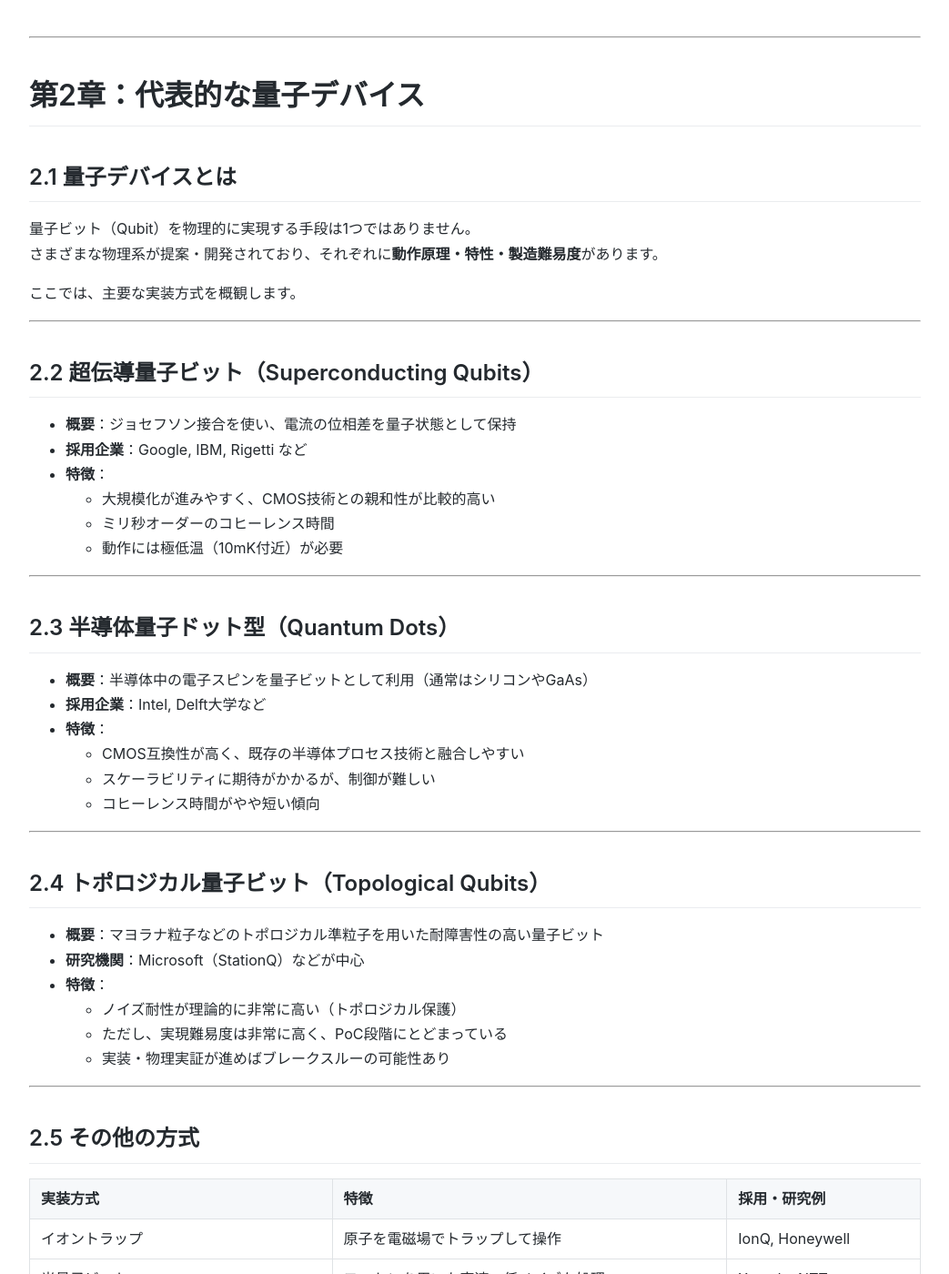
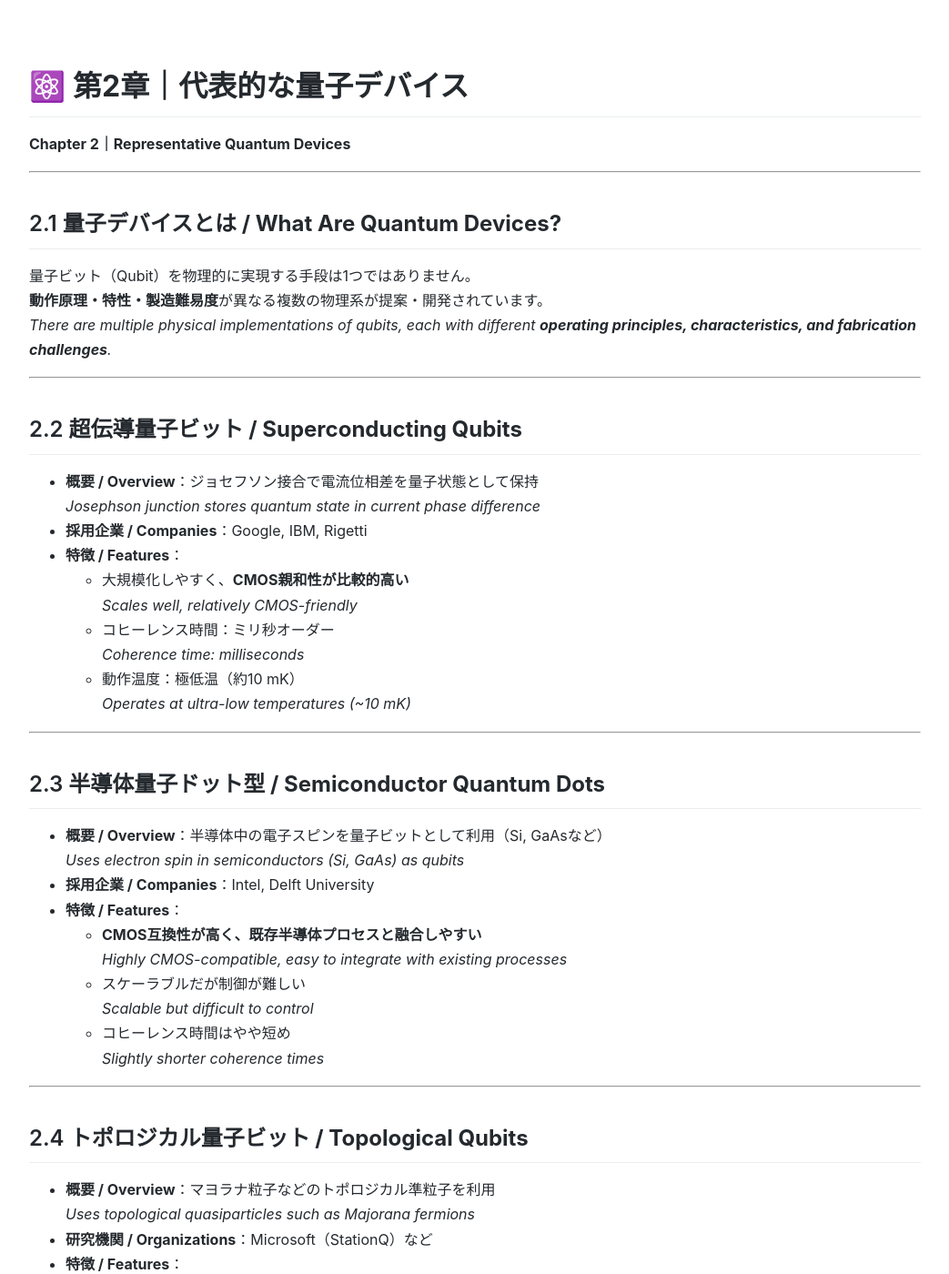
Before and after one commit to Samizo-AITL/Edusemi-Plus, a Jekyll site: the page built from quantum-semiconductor/02_devices.md, in a window 1280 px wide and 1400 px high. Shown: the whole window at 91% size, without its empty margins (118-1161 px from the left). Built offline with Jekyll 4.4.1, drawn with Linux system fonts in a browser that asks for light colours; some of the changed text lies outside the part shown.

Commit message:
Update 02_devices.md

```diff
--- a/quantum-semiconductor/02_devices.md
+++ b/quantum-semiconductor/02_devices.md
@@ -1,82 +1,100 @@
 ---
 layout: default
-title:  第2章：代表的な量子デバイス
+title: ⚛️ 第2章｜代表的な量子デバイス / Representative Quantum Devices
 ---
+
+# ⚛️ **第2章｜代表的な量子デバイス**
+**Chapter 2｜Representative Quantum Devices**
 
 ---
 
-# 第2章：代表的な量子デバイス
-
-## 2.1 量子デバイスとは
+## 2.1 **量子デバイスとは / What Are Quantum Devices?**
 
 量子ビット（Qubit）を物理的に実現する手段は1つではありません。
-さまざまな物理系が提案・開発されており、それぞれに**動作原理・特性・製造難易度**があります。
-
-ここでは、主要な実装方式を概観します。
+**動作原理・特性・製造難易度**が異なる複数の物理系が提案・開発されています。
+_There are multiple physical implementations of qubits, each with different **operating principles, characteristics, and fabrication challenges**._
 
 ---
 
-## 2.2 超伝導量子ビット（Superconducting Qubits）
+## 2.2 **超伝導量子ビット / Superconducting Qubits**
 
-- **概要**：ジョセフソン接合を使い、電流の位相差を量子状態として保持
-- **採用企業**：Google, IBM, Rigetti など
-- **特徴**：
-  - 大規模化が進みやすく、CMOS技術との親和性が比較的高い
-  - ミリ秒オーダーのコヒーレンス時間
-  - 動作には極低温（10mK付近）が必要
+- **概要 / Overview**：ジョセフソン接合で電流位相差を量子状態として保持
+  _Josephson junction stores quantum state in current phase difference_
+- **採用企業 / Companies**：Google, IBM, Rigetti
+- **特徴 / Features**：
+  - 大規模化しやすく、**CMOS親和性が比較的高い**
+    _Scales well, relatively CMOS-friendly_
+  - コヒーレンス時間：ミリ秒オーダー
+    _Coherence time: milliseconds_
+  - 動作温度：極低温（約10 mK）
+    _Operates at ultra-low temperatures (~10 mK)_
 
 ---
 
-## 2.3 半導体量子ドット型（Quantum Dots）
+## 2.3 **半導体量子ドット型 / Semiconductor Quantum Dots**
 
-- **概要**：半導体中の電子スピンを量子ビットとして利用（通常はシリコンやGaAs）
-- **採用企業**：Intel, Delft大学など
-- **特徴**：
-  - CMOS互換性が高く、既存の半導体プロセス技術と融合しやすい
-  - スケーラビリティに期待がかかるが、制御が難しい
-  - コヒーレンス時間がやや短い傾向
+- **概要 / Overview**：半導体中の電子スピンを量子ビットとして利用（Si, GaAsなど）
+  _Uses electron spin in semiconductors (Si, GaAs) as qubits_
+- **採用企業 / Companies**：Intel, Delft University
+- **特徴 / Features**：
+  - **CMOS互換性が高く、既存半導体プロセスと融合しやすい**
+    _Highly CMOS-compatible, easy to integrate with existing processes_
+  - スケーラブルだが制御が難しい
+    _Scalable but difficult to control_
+  - コヒーレンス時間はやや短め
+    _Slightly shorter coherence times_
 
 ---
 
-## 2.4 トポロジカル量子ビット（Topological Qubits）
+## 2.4 **トポロジカル量子ビット / Topological Qubits**
 
-- **概要**：マヨラナ粒子などのトポロジカル準粒子を用いた耐障害性の高い量子ビット
-- **研究機関**：Microsoft（StationQ）などが中心
-- **特徴**：
-  - ノイズ耐性が理論的に非常に高い（トポロジカル保護）
-  - ただし、実現難易度は非常に高く、PoC段階にとどまっている
-  - 実装・物理実証が進めばブレークスルーの可能性あり
+- **概要 / Overview**：マヨラナ粒子などのトポロジカル準粒子を利用
+  _Uses topological quasiparticles such as Majorana fermions_
+- **研究機関 / Organizations**：Microsoft（StationQ）など
+- **特徴 / Features**：
+  - **トポロジカル保護による高ノイズ耐性**
+    _High noise tolerance via topological protection_
+  - 実現難易度が非常に高く、PoC段階
+    _Very difficult to realize, still at PoC stage_
+  - 実証が進めばブレークスルーの可能性
+    _Potential breakthrough if demonstrated_
 
 ---
 
-## 2.5 その他の方式
+## 2.5 **その他の方式 / Other Approaches**
 
-| 実装方式 | 特徴 | 採用・研究例 |
-|-----------|------|----------------|
-| イオントラップ | 原子を電磁場でトラップして操作 | IonQ, Honeywell |
-| 光量子ビット | フォトンを用いた高速・低ノイズな処理 | Xanadu, NTT |
-| NVセンター（ダイヤモンド） | 固体中の欠陥を利用 | MIT, QNAMI など |
+| **方式 / Approach** | **特徴 / Features** | **採用・研究例 / Examples** |
+|---------------------|----------------------|------------------------------|
+| イオントラップ / Ion Trap | 原子を電磁場でトラップして操作<br>_Traps atoms in EM fields_ | IonQ, Honeywell |
+| 光量子ビット / Photonic Qubit | フォトンによる高速・低ノイズ処理<br>_High-speed, low-noise photon-based_ | Xanadu, NTT |
+| NVセンター / NV Center (Diamond) | 固体欠陥を利用<br>_Uses defects in solids_ | MIT, QNAMI |
 
 ---
 
-## 2.6 実装方式の比較表
+## 2.6 **実装方式比較表 / Comparison of Implementations**
 
-| 方式 | スケーラビリティ | ノイズ耐性 | CMOS親和性 | 開発ステージ |
-|------|------------------|------------|--------------|----------------|
-| 超伝導 | ◎ | △ | ◯ | 実用化初期 |
-| 量子ドット | ◯ | △ | ◎ | 研究後期 |
-| トポロジカル | △ | ◎ | ◯ | 研究初期 |
-| イオントラップ | △ | ◎ | ✕ | PoC段階 |
-| 光量子 | ◯ | ◯ | ✕ | 研究初期〜中期 |
+| **方式 / Approach** | **スケーラビリティ / Scalability** | **ノイズ耐性 / Noise Tolerance** | **CMOS親和性 / CMOS Affinity** | **開発ステージ / Development Stage** |
+|---------------------|------------------------------------|----------------------------------|---------------------------------|----------------------------------------|
+| 超伝導 / Superconducting | ◎ | △ | ◯ | 実用化初期 / Early Deployment |
+| 量子ドット / Quantum Dot | ◯ | △ | ◎ | 研究後期 / Late Research |
+| トポロジカル / Topological | △ | ◎ | ◯ | 研究初期 / Early Research |
+| イオントラップ / Ion Trap | △ | ◎ | ✕ | PoC段階 / PoC Stage |
+| 光量子 / Photonic | ◯ | ◯ | ✕ | 研究初期〜中期 / Early–Mid Research |
 
 ---
 
-## 2.7 本章まとめ
+## 2.7 **本章まとめ / Chapter Summary**
 
-- 量子デバイスには多様な実装があり、それぞれ物理的な強み・制約がある
-- CMOS技術に近いもの（超伝導・量子ドット）は**半導体技術との融合が加速**
-- トポロジカルやフォトニクスなどは長期視点でのブレークスルー候補
+- 量子デバイスは多様で、それぞれ**物理的強み・制約**を持つ
+  _Quantum devices vary, each with its **physical strengths and constraints**_
+- CMOS親和性の高い方式（超伝導・量子ドット）は**半導体技術との融合が加速**
+  _CMOS-friendly approaches (superconducting, quantum dot) are accelerating integration with semiconductor tech_
+- トポロジカルや光量子は**長期的ブレークスルー候補**
+  _Topological and photonic qubits are potential long-term breakthroughs_
 
 ---
 
-🔗 次章 → [第3章：製造と材料技術の課題](03_fabrication.md)
+## 🔗 **前後リンク / Navigation**
+- ◀️ 前節: [第1章｜量子半導体の基礎と原理](01_quantum_basics.md)
+- ▶️ 次節: [第3章｜製造と材料技術の課題](03_fabrication.md)
+- 📘 [量子半導体 README に戻る / Back to Quantum-Semiconductor README](README.md)
```
